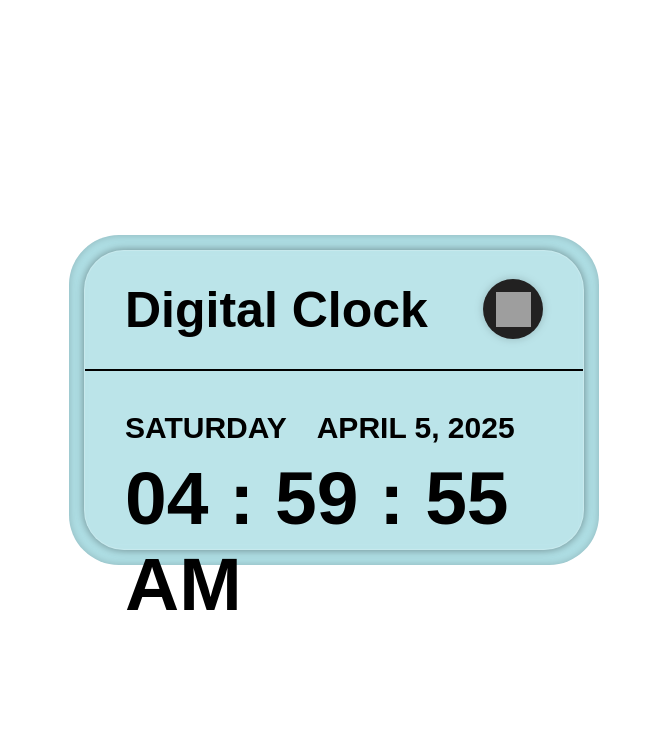
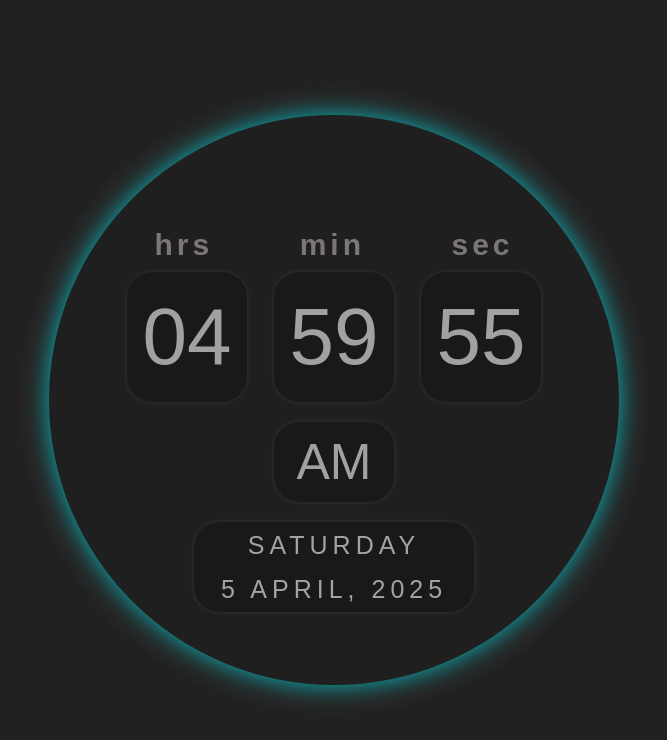
Before and after one commit to Rohit-Pakhre09/Mini-Projects-JavaScript, a plain HTML site: page Digital Clock/index.html in a window 1280 px wide. Shown: the whole page, without its empty margins (306-973 px from the left). Drawn offline with Linux system fonts and the light colour scheme; grey boxes are pictures that could not be loaded; a web font is replaced by a local one.

Commit message:
Add files via upload

```diff
--- a/Digital Clock/index.html
+++ b/Digital Clock/index.html
@@ -2,48 +2,39 @@
 <html lang="en">
 
 <head>
-    <meta charset="UTF-8">
-    <meta name="viewport" content="width=device-width, initial-scale=1.0">
+    <meta charset="UTF-8" />
+    <meta name="viewport" content="width=device-width, initial-scale=1.0" />
     <title>Digital Clock</title>
 
-    <!-- Google Font -->
-    <link
-        href="https://fonts.googleapis.com/css2?family=Bytesized&family=Montserrat:ital,wght@0,100..900;1,100..900&display=swap"
-        rel="stylesheet">
-
-    <!-- Favicon -->
-    <link rel="icon" href="https://img.icons8.com/?size=80&id=2YPST59G2xJZ&format=png">
-
-    <!-- Main CSS Link -->
-    <link rel="stylesheet" href="style.css">
+    <!-- CSS Link -->
+    <link rel="stylesheet" href="style.css" />
 
     <!-- JavaScript Link -->
     <script src="script.js" defer></script>
 
+    <!-- Favicon Link -->
+    <link rel="icon" href="https://img.icons8.com/?size=100&id=E8UDNc2M7twd&format=png&color=000000" />
 </head>
 
 <body>
-
-
-    <div class="container">
-        <div class="inner-container">
-            <div class="mode-container">
-                <span>Digital Clock</span>
-                <div class="circle" id="toggleMode">
-                    <img src="https://img.icons8.com/?size=100&id=9313&format=png&color=FFFFFF" height="35px"
-                        width="35px" id="modeIcon">
-                </div>
+    <div class="circle">
+        <div class="inner-circle">
+            <div class="info">
+                <span>hrs</span>
+                <span>min</span>
+                <span>sec</span>
             </div>
-            <hr>
-
-            <div class="info">
-                <p id="dayDisplay"></p>
-                <p id="dateDisplay"></p>
+            <div class="blocksContainer">
+                <div class="block" id="hrs"></div>
+                <div class="block" id="min"></div>
+                <div class="block" id="sec"></div>
             </div>
-            <div id="time"></div>
+            <div id="amPm"></div>
+            <div class="day-date">
+                <span id="day"></span><span id="date_month_year"></span>
+            </div>
         </div>
     </div>
-
 </body>
 
 </html>
--- a/Digital Clock/script.js
+++ b/Digital Clock/script.js
@@ -1,25 +1,33 @@
-function time() {
-  let time = document.getElementById("time");
-  let dayDisplay = document.getElementById("dayDisplay");
-  let dateDisplay = document.getElementById("dateDisplay");
+function clock() {
+  let hours = document.getElementById("hrs");
+  let minutes = document.getElementById("min");
+  let seconds = document.getElementById("sec");
+  let amPM = document.getElementById("amPm");
+  let today = document.getElementById("day");
+  let monthYear = document.getElementById("date_month_year");
 
   const now = new Date();
-  let hours = now.getHours();
-  let minutes = now.getMinutes();
-  let seconds = now.getSeconds();
-  let amPm = hours >= 12 ? "PM" : "AM";
+  let hrs = now.getHours();
+  let min = now.getMinutes();
+  let sec = now.getSeconds();
+  let amPm = hrs >= 12 ? "PM" : "AM";
 
-  if (hours == 0) {
-    hours = 12;
-  } else if (hours > 12) {
-    hours = hours - 12;
+  if (hrs == 0) {
+    hrs = 12;
+  } else if (hrs > 12) {
+    hrs = hrs - 12;
   }
 
-  hours = hours < 10 ? "0" + hours : hours;
-  minutes = minutes < 10 ? "0" + minutes : minutes;
-  seconds = seconds < 10 ? "0" + seconds : seconds;
+  hrs = hrs < 10 ? "0" + hrs : hrs;
+  min = min < 10 ? "0" + min : min;
+  sec = sec < 10 ? "0" + sec : sec;
 
-  const dayEl = [
+  hours.innerText = hrs;
+  minutes.innerText = min;
+  seconds.innerText = sec;
+  amPM.innerText = amPm;
+
+  const day = [
     "SUNDAY",
     "MONDAY",
     "TUESDAY",
@@ -28,7 +36,7 @@ function time() {
     "FRIDAY",
     "SATURDAY",
   ];
-  const monthEl = [
+  const month = [
     "JANUARY",
     "FEBRUARY",
     "MARCH",
@@ -43,33 +51,14 @@ function time() {
     "DECEMBER",
   ];
 
-  let dayName = dayEl[now.getDay()];
-  let date = now.getDate();
-  let month = monthEl[now.getMonth()];
-  let year = now.getFullYear();
+  let dayName = day[now.getDay()];
+  let dateNumber = now.getDate();
+  let monthName = month[now.getMonth()];
+  let yearNumber = now.getFullYear();
 
-  time.innerText = `${hours} : ${minutes} : ${seconds} ${amPm}`;
-  dayDisplay.innerText = `${dayName}`;
-  dateDisplay.innerText = `${month} ${date}, ${year}`;
+  today.innerText = dayName;
+  monthYear.innerText = `${dateNumber} ${monthName}, ${yearNumber}`;
 }
 
-setInterval(time, 1000);
-time();
-
-const toggleMode = document.getElementById("toggleMode");
-const modeIcon = document.getElementById("modeIcon");
-
-toggleMode.addEventListener("click", () => {
-  const currentBg = getComputedStyle(document.body).backgroundColor;
-
-  if (currentBg === "rgb(255, 255, 255)") {
-    document.body.style.backgroundColor = "rgb(34, 33, 33)";
-    modeIcon.src =
-      "https://img.icons8.com/?size=100&id=11378&format=png&color=FFFFFF";
-  } else {
-    document.body.style.backgroundColor = "rgb(255, 255, 255)";
-    modeIcon.src =
-      "https://img.icons8.com/?size=100&id=9313&format=png&color=FFFFFF";
-    toggleMode.style.backgroundColor = "rgb(34, 33, 33)";
-  }
-});
+setInterval(clock, 1000);
+clock();
--- a/Digital Clock/style.css
+++ b/Digital Clock/style.css
@@ -2,7 +2,7 @@
   font-family: "Digital-7";
   src: url("./fonts/digital-7.woff2") format("woff2"),
     url("./fonts/digital-7.woff") format("woff");
-  font-weight: bold;
+  font-weight: normal;
   font-style: normal;
 }
 
@@ -11,106 +11,123 @@
   padding: 0%;
   box-sizing: border-box;
   font-family: "Digital-7", sans-serif;
-  font-optical-sizing: auto;
-  font-weight: 700;
-  font-style: normal;
+  user-select: none;
 }
 
 body {
   min-height: 100vh;
   display: flex;
+  justify-content: center;
   align-items: center;
-  justify-content: center;
-  background-color: rgb(255, 255, 255);
-  transition: background-color 0.5s ease-in-out, color 0.5s ease-in-out;
+  background-color: rgba(34, 33, 33);
+  gap: 20px;
 }
 
-.container {
-  height: 330px;
-  width: 530px;
+.circle {
+  height: 630px;
+  width: 630px;
+  border: none;
+  border-radius: 50%;
+  background: rgba(58, 53, 53, 0.25);
+  box-shadow: 0 0px 32px 0 inset rgba(32, 32, 32, 0.4);
+  backdrop-filter: blur(1px);
+  -webkit-backdrop-filter: blur(1px);
   display: flex;
   align-items: center;
   justify-content: center;
-  background-color: #b0e0e6;
-  border-radius: 50px;
-  box-shadow: inset 0px 0px 10px rgba(0, 0, 0, 0.2);
 }
 
-.inner-container {
-  height: 300px;
-  width: 500px;
-  background: rgba(255, 255, 255, 0.15);
-  box-shadow: 0 8px 32px 0 rgba(31, 38, 135, 0.37);
-  backdrop-filter: blur(3.5px);
-  -webkit-backdrop-filter: blur(3.5px);
-  border: 1px solid rgba(255, 255, 255, 0.18);
-  border-radius: 40px;
-  box-shadow: 0px 0px 10px rgba(0, 0, 0, 0.4);
+.inner-circle {
+  height: 570px;
+  width: 570px;
+  border: none;
+  border-radius: 50%;
+  background-color: rgb(32, 31, 31);
+  box-shadow: 0px 0px 25px rgba(0, 247, 255, 0.7);
+  display: flex;
+  flex-direction: column;
+  align-items: center;
+  justify-content: center;
+  padding: 40px;
 }
 
-.mode-container {
+.info {
+  padding: 10px;
+  width: 95%;
   display: flex;
-  justify-content: space-between;
-  align-items: end;
-  padding-right: 40px;
-  transition: all 0.3s ease-in-out;
-  cursor: pointer;
+  align-items: center;
+  justify-content: space-around;
+  font-size: 30px;
+  margin-top: 30px;
 }
 
-.circle {
-  height: 60px;
-  width: 60px;
-  border: none;
-  border-radius: 50%;
-  background-color: white;
-  box-shadow: 0px 0px 10px rgba(0, 0, 0, 0.2);
-  display: flex;
-  justify-content: center;
-  align-items: center;
+.info span {
+  color: rgb(124, 118, 118);
+  font-weight: bold;
+  letter-spacing: 4px;
 }
 
-.circle img {
-  cursor: pointer;
+.blocksContainer {
+  display: flex;
+  width: 90%;
+  justify-content: space-around;
+  align-items: center;
+  margin: 0%;
+  padding: 0%;
+}
+
+.block {
+  height: 130px;
+  width: 120px;
+  border: none;
+  font-size: 80px;
+  border-radius: 25px;
+  display: flex;
+  flex-direction: column;
+  align-items: center;
+  justify-content: center;
+  color: rgb(163, 160, 160);
+  background-color: rgb(24, 26, 26);
+  box-shadow: 0px 0px 5px rgba(255, 255, 255, 0.1);
 }
 
 span {
-  display: inline-block;
-  margin-top: 30px;
-  margin-left: 40px;
-  font-size: 50px;
+  color: white;
 }
 
-hr {
-  border: 1px solid black;
-  margin-top: 30px;
+#amPm {
+  height: 80px;
+  width: 120px;
+  border: none;
+  margin-top: 20px;
+  font-size: 50px;
+  border-radius: 25px;
+  display: flex;
+  flex-direction: column;
+  align-items: center;
+  justify-content: center;
+  color: rgb(163, 160, 160);
+  background-color: rgb(24, 26, 26);
+  box-shadow: 0px 0px 5px rgba(255, 255, 255, 0.1);
 }
 
-.info {
+.day-date {
+  height: 90px;
+  width: 280px;
+  border: none;
+  margin-top: 20px;
+  font-size: 25px;
+  border-radius: 25px;
   display: flex;
+  flex-direction: column;
+  gap: 15px;
+  align-items: center;
+  justify-content: center;
+  background-color: rgb(24, 26, 26);
+  box-shadow: 0px 0px 5px rgba(255, 255, 255, 0.1);
 }
 
-#dayDisplay {
-  padding-top: 40px;
-  padding-left: 40px;
-  font-size: 30px;
+.day-date span {
+  color: rgb(168, 161, 161);
+  letter-spacing: 5px;
 }
-
-#dateDisplay {
-  padding-top: 40px;
-  font-size: 30px;
-  padding-left: 30px;
-}
-
-#time {
-  font-size: 75px;
-  padding-left: 40px;
-  margin-top: 10px;
-}
-
-#toggleMode {
-  background-color: rgb(34, 33, 33);
-}
-
-#modeIcon {
-  transition: transform 0.4s ease-in-out, opacity 0.4s ease-in-out;
-}
```
Also changed, not shown: Digital Clock/Digital Clock.png (added).
